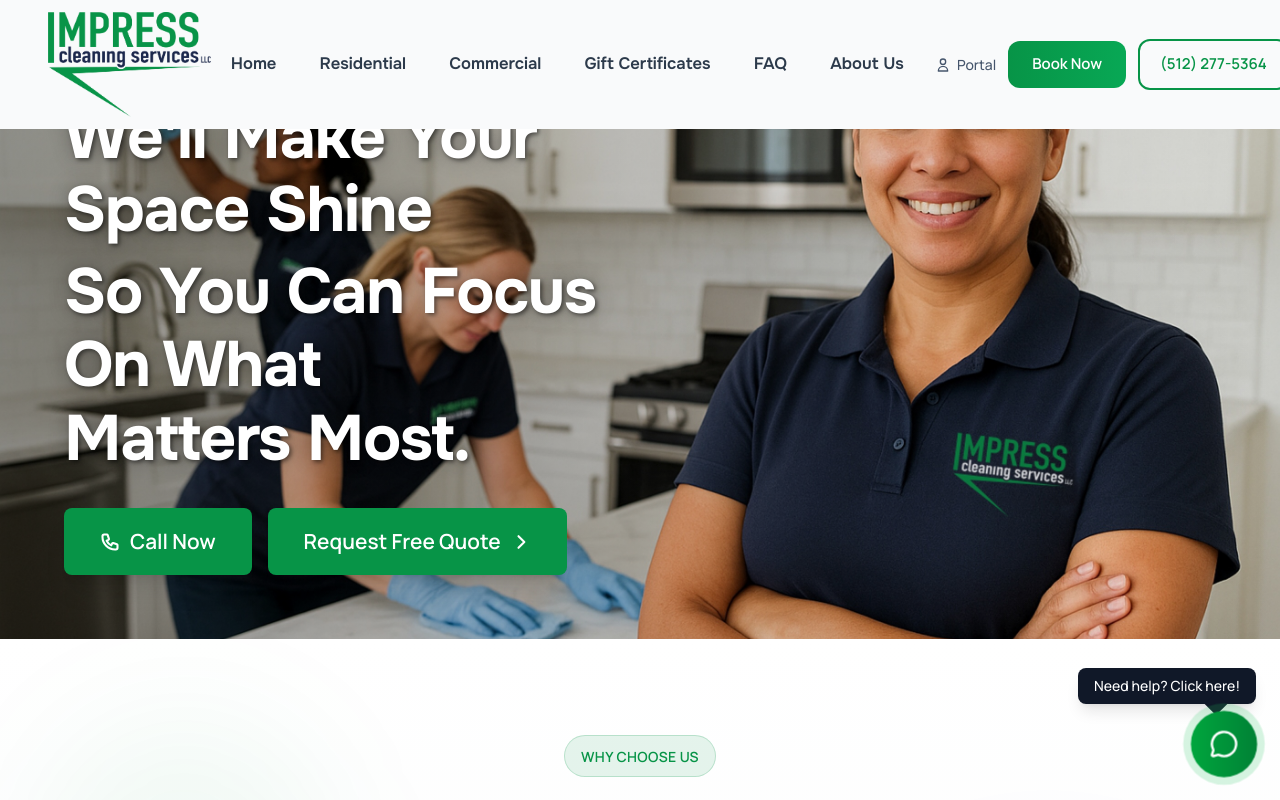
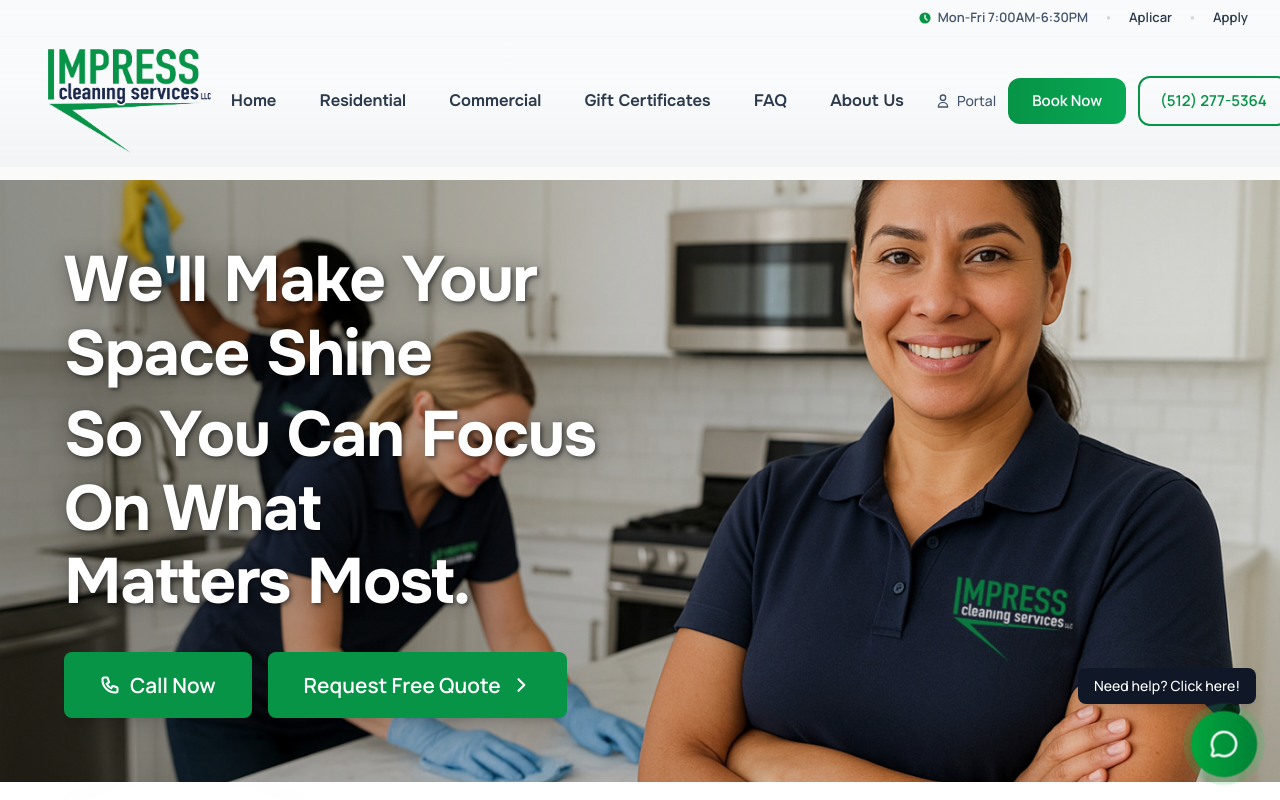
Before and after one commit to resp23f/impress-cleaning-site, a Next.js app: page / in a window 1280 px wide. Shown: the top 800 px of the page. Built offline with nearby package versions, Linux system fonts and the light colour scheme.

Commit message:
feat(Header): add top padding to main content for improved layout

```diff
--- a/src/app/(public)/layout.jsx
+++ b/src/app/(public)/layout.jsx
@@ -8,7 +8,7 @@ export default function PublicLayout({ children }) {
     <>
       <Header />
       <PageTransition>
-        <main className="min-h-screen flex-col">
+<main className="pt-[150px] md:pt-[180px] min-h-screen flex-col">
           {children}
         </main>
       </PageTransition>
--- a/src/components/Header.jsx
+++ b/src/components/Header.jsx
@@ -1,18 +1,14 @@
 "use client";
+
 import Link from "next/link";
 import Image from "next/image";
 import { usePathname } from "next/navigation";
 import { useState, useMemo, useEffect, useRef } from "react";
-const NAV = [
- { label: "Residential", href: "/#services" },
- { label: "Commercial", href: "/#services" },
- { label: "Why Hire Us", href: "/#about" },
- { label: "About Us", href: "/#about" },
- { label: "FAQ", href: "/#faq" },
-];
+
 export default function Header() {
  return <SiteHeader />;
 }
+
 function SiteHeader() {
  const [open, setOpen] = useState(false);
  const [isScrolled, setIsScrolled] = useState(false);
@@ -39,15 +35,13 @@ function SiteHeader() {
    let nextIsHidden = scrollState.current.isHidden;
 
    if (atTop) {
-        // At very top → show header, no glass
+    // At very top → show header, no hide
     nextIsHidden = false;
    } else {
-        // Below top → glass on, hide/show based on direction
+    // Below top → hide/show based on direction
     if (scrollingUp && y > 80) {
-          // scrolling UP away from top → hide
      nextIsHidden = true;
     } else if (scrollingDown) {
-          // scrolling DOWN → show
      nextIsHidden = false;
     }
    }
@@ -67,21 +61,41 @@ function SiteHeader() {
    }
   };
 
-    // init on load
-    handleScroll();
-
+  handleScroll(); // init
   window.addEventListener("scroll", handleScroll, { passive: true });
   return () => window.removeEventListener("scroll", handleScroll);
  }, []);
 
  return (
   <>
-  {/* = TOP BAR (Hours | Aplicar | Apply) - DESKTOP ONLY = */}
-  <div className="hidden md:block bg-gray-50 border-b border-gray-100">
+  {/* HEADER (top bar + main row) */}
+  <header
+  className={`
+          fixed top-0 left-0 right-0 z-50 w-full
+          transform transition-transform duration-300 ease-out
+          ${isHidden ? "-translate-y-full" : "translate-y-0"}
+          ${
+   isScrolled
+   ? "bg-white/25 backdrop-blur-[20px] border-b border-white/30 shadow-sm"
+   : "bg-gradient-to-b from-gray-50 via-gray-50/95 to-gray-100 border-b border-gray-100"
+  }
+          transition-[background,backdrop-filter] duration-300 ease-out
+        `}
+  >
+  {/* TOP BAR (now INSIDE header) */}
+  <div className="hidden md:block border-b border-gray-100/70">
   <div className="max-w-[1400px] mx-auto flex items-center justify-end gap-4 py-2 px-6 lg:px-8 font-manrope text-[13px] font-bold">
   <div className="flex items-center gap-1.5 text-slate-600">
-  <svg className="w-3.5 h-3.5 text-[#079447]" fill="currentColor" viewBox="0 0 20 20">
-  <path fillRule="evenodd" d="M10 18a8 8 0 100-16 8 8 0 000 16zm1-12a1 1 0 10-2 0v4a1 1 0 00.293.707l2.828 2.829a1 1 0 101.415-1.415L11 9.586V6z" clipRule="evenodd" />
+  <svg
+  className="w-3.5 h-3.5 text-[#079447]"
+  fill="currentColor"
+  viewBox="0 0 20 20"
+  >
+  <path
+  fillRule="evenodd"
+  d="M10 18a8 8 0 100-16 8 8 0 000 16zm1-12a1 1 0 10-2 0v4a1 1 0 00.293.707l2.828 2.829a1 1 0 101.415-1.415L11 9.586V6z"
+  clipRule="evenodd"
+  />
   </svg>
   <span>Mon-Fri 7:00AM-6:30PM</span>
   </div>
@@ -96,24 +110,12 @@ function SiteHeader() {
   </div>
   </div>
 
-  {/* ========== MAIN HEADER (Logo + Navigation) ========== */}
-<header
-  className={`
-    fixed top-0 left-0 right-0 z-50 w-full
-    transform transition-transform duration-300 ease-out
-    ${isHidden ? "-translate-y-full" : "translate-y-0"}
-    ${
-      isScrolled
-        ? "bg-white/25 backdrop-blur-[20px] border-b border-white/30 shadow-sm transition-[background,backdrop-filter] duration-300 ease-out"
-        : "bg-gray-50 transition-[background,backdrop-filter] duration-300 ease-out"
-    }
-  `}
+  {/* MAIN HEADER ROW */}
+  <div
+  className="w-full mx-auto relative px-4 lg:px-8"
+  style={{ maxWidth: "clamp(900px, 95vw, 1600px)" }}
   >
-
-  {/* CONTAINER WITH FLUID MAX-WIDTH */}
-  <div className="w-full mx-auto relative px-4 lg:px-8" style={{ maxWidth: 'clamp(900px, 95vw, 1600px)' }}>
   <div className="flex items-center justify-between gap-2 flex-nowrap py-2 md:py-3 2xl:py-4">
-
   {/* LOGO */}
   <Link
   href="/"
@@ -130,58 +132,97 @@ function SiteHeader() {
   />
   </Link>
 
-  {/* HAMBURGER MENU Icon (Mobile Only) */}
+  {/* MOBILE HAMBURGER */}
   <button
   type="button"
   aria-label="Toggle navigation"
   onClick={() => setOpen((prev) => !prev)}
-  className={`md:hidden inline-flex items-center justify-center w-10 h-10 hover:text-green transition-colors relative z-10 ${isScrolled ? 'text-navy' : 'text-navy'
-  }`}
+  className={`md:hidden inline-flex items-center justify-center w-10 h-10 hover:text-green transition-colors relative z-10 text-navy`}
   >
-  <svg xmlns="http://www.w3.org/2000/svg" className="w-6 h-6" fill="none" viewBox="0 0 24 24" stroke="currentColor" strokeWidth="2">
-  <path strokeLinecap="round" strokeLinejoin="round" d="M4 6h16M4 12h16M4 18h16" />
+  <svg
+  xmlns="http://www.w3.org/2000/svg"
+  className="w-6 h-6"
+  fill="none"
+  viewBox="0 0 24 24"
+  stroke="currentColor"
+  strokeWidth="2"
+  >
+  <path
+  strokeLinecap="round"
+  strokeLinejoin="round"
+  d="M4 6h16M4 12h16M4 18h16"
+  />
   </svg>
   </button>
-  {/* ========== NAVIGATION MENU WITH FLUID SIZING (Desktop Only) ========== */}
+
+  {/* DESKTOP NAV */}
   <nav
   className="hidden md:flex md:flex-1 md:items-center md:justify-center font-display font-medium text-navy whitespace-nowrap"
-  style={{ gap: 'clamp(8px, 1.5vw, 48px)', fontSize: 'clamp(12px, 1.3vw, 21px)' }}
+  style={{
+   gap: "clamp(8px, 1.5vw, 48px)",
+   fontSize: "clamp(12px, 1.3vw, 21px)",
+  }}
   aria-label="Primary"
   >
-  <Link href="/" className="relative hover:text-green transition-all duration-200 font-display px-3 py-1.5 rounded-full hover:bg-green-50/50">
+  <Link
+  href="/"
+  className="relative hover:text-green transition-all duration-200 font-display px-3 py-1.5 rounded-full hover:bg-green-50/50"
+  >
   Home
   </Link>
-  <Link href="/residential-section" className="relative hover:text-green transition-all duration-200 font-display px-3 py-1.5 rounded-full hover:bg-green-50/50">
+  <Link
+  href="/residential-section"
+  className="relative hover:text-green transition-all duration-200 font-display px-3 py-1.5 rounded-full hover:bg-green-50/50"
+  >
   Residential
   </Link>
-  <Link href="/commercial" className="relative hover:text-green transition-all duration-200 font-display px-3 py-1.5 rounded-full hover:bg-green-50/50">
+  <Link
+  href="/commercial"
+  className="relative hover:text-green transition-all duration-200 font-display px-3 py-1.5 rounded-full hover:bg-green-50/50"
+  >
   Commercial
   </Link>
-  <Link href="/gift-certificate" className="relative hover:text-green transition-all duration-200 font-display px-3 py-1.5 rounded-full hover:bg-green-50/50">
+  <Link
+  href="/gift-certificate"
+  className="relative hover:text-green transition-all duration-200 font-display px-3 py-1.5 rounded-full hover:bg-green-50/50"
+  >
   Gift Certificates
   </Link>
-  <Link href="/faq" className="relative hover:text-green transition-all duration-200 font-display px-3 py-1.5 rounded-full hover:bg-green-50/50">
+  <Link
+  href="/faq"
+  className="relative hover:text-green transition-all duration-200 font-display px-3 py-1.5 rounded-full hover:bg-green-50/50"
+  >
   FAQ
   </Link>
-  <Link href="/about-us" className="relative hover:text-green transition-all duration-200 font-display px-3 py-1.5 rounded-full hover:bg-green-50/50">
+  <Link
+  href="/about-us"
+  className="relative hover:text-green transition-all duration-200 font-display px-3 py-1.5 rounded-full hover:bg-green-50/50"
+  >
   About Us
   </Link>
 
-  {/* ========== ACTION BUTTONS - PREMIUM LAYOUT ========== */}
+  {/* ACTION BUTTONS */}
   <div className="flex items-center gap-3 ml-auto">
-
-  {/* Portal - Subtle text link */}
   <Link
   href="/auth/login"
   className="hidden lg:inline-flex items-center gap-1.5 text-slate-600 hover:text-[#079447] transition-colors font-manrope text-sm font-medium"
   >
-  <svg className="w-4 h-4" fill="none" stroke="currentColor" viewBox="0 0 24 24">
-  <path strokeLinecap="round" strokeLinejoin="round" strokeWidth={2} d="M16 7a4 4 0 11-8 0 4 4 0 018 0zM12 14a7 7 0 00-7 7h14a7 7 0 00-7-7z" />
+  <svg
+  className="w-4 h-4"
+  fill="none"
+  stroke="currentColor"
+  viewBox="0 0 24 24"
+  >
+  <path
+  strokeLinecap="round"
+  strokeLinejoin="round"
+  strokeWidth={2}
+  d="M16 7a4 4 0 11-8 0 4 4 0 018 0zM12 14a7 7 0 00-7 7h14a7 7 0 00-7-7z"
+  />
   </svg>
   Portal
   </Link>
 
-  {/* Book Now - Hero CTA */}
   <Link
   href="/booking"
   className="inline-flex items-center justify-center px-6 py-3 rounded-xl font-bold text-white text-[15px] bg-gradient-to-r from-[#079447] to-[#08A855] hover:shadow-lg hover:shadow-green-500/20 hover:scale-[1.05] transition-all duration-300 font-manrope whitespace-nowrap"
@@ -189,9 +230,8 @@ function SiteHeader() {
   Book Now
   </Link>
 
-  {/* Phone - Secondary CTA */}
-
-  <a href="tel:+15122775364"
+  <a
+  href="tel:+15122775364"
   className="hidden md:inline-flex items-center justify-center px-5 py-3 rounded-xl font-semibold text-[15px] border-2 border-[#079447] text-[#079447] hover:bg-[#079447] hover:text-white transition-all duration-300 font-manrope whitespace-nowrap"
   >
   (512) 277-5364
@@ -202,42 +242,64 @@ function SiteHeader() {
   </div>
   </header>
 
-  {/* ========== MOBILE MENU OVERLAY ========== */}
+  {/* MOBILE MENU OVERLAY */}
   {open && (
    <div
    className="fixed inset-0 bg-black/50 z-40 md:hidden"
    onClick={() => setOpen(false)}
    />
   )}
-  {/* ========== SLIDE-IN DRAWER MENU (Mobile) ========== */}
-  <div className={`fixed top-0 left-0 h-screen w-[75vw] max-w-[320px] z-50 bg-[#001F3F] text-white transform transition-transform duration-300 ease-in-out md:hidden ${open ? 'translate-x-0' : '-translate-x-full'} shadow-2xl overflow-y-auto`}>
+
+  {/* MOBILE DRAWER */}
+  <div
+  className={`fixed top-0 left-0 h-screen w-[75vw] max-w-[320px] z-50 bg-[#001F3F] text-white transform transition-transform duration-300 ease-in-out md:hidden ${
+   open ? "translate-x-0" : "-translate-x-full"
+  } shadow-2xl overflow-y-auto`}
+  >
   <div className="sticky top-0 bg-[#001F3F] p-6 border-b border-white/10">
   <button
   onClick={() => setOpen(false)}
   className="absolute top-6 right-6 text-white hover:text-green-400 transition"
   aria-label="Close menu"
   >
-  <svg className="w-7 h-7" fill="none" viewBox="0 0 24 24" stroke="currentColor" strokeWidth="2.5">
-  <path strokeLinecap="round" strokeLinejoin="round" d="M6 18L18 6M6 6l12 12" />
+  <svg
+  className="w-7 h-7"
+  fill="none"
+  viewBox="0 0 24 24"
+  stroke="currentColor"
+  strokeWidth="2.5"
+  >
+  <path
+  strokeLinecap="round"
+  strokeLinejoin="round"
+  d="M6 18L18 6M6 6l12 12"
+  />
   </svg>
   </button>
-  {/* Optional: Add logo in mobile menu */}
   <div className="mt-2">
   <span className="text-lg font-bold font-display">Menu</span>
   </div>
   </div>
 
-  {/* ADD THIS ENTIRE BLOCK HERE ↓ */}
   <div className="px-6 pt-6">
-  {/* Customer Portal - Featured */}
   <Link
   href="/auth/login"
   className="block text-center rounded-lg bg-gradient-to-r from-[#079447] to-[#08A855] hover:from-[#08A855] hover:to-[#079447] px-6 py-4 text-white font-bold text-lg transition-all duration-300 shadow-lg"
   onClick={() => setOpen(false)}
   >
   <div className="flex items-center justify-center gap-2">
-  <svg className="w-5 h-5" fill="none" stroke="currentColor" viewBox="0 0 24 24">
-  <path strokeLinecap="round" strokeLinejoin="round" strokeWidth={2} d="M16 7a4 4 0 11-8 0 4 4 0 018 0zM12 14a7 7 0 00-7 7h14a7 7 0 00-7-7z" />
+  <svg
+  className="w-5 h-5"
+  fill="none"
+  stroke="currentColor"
+  viewBox="0 0 24 24"
+  >
+  <path
+  strokeLinecap="round"
+  strokeLinejoin="round"
+  strokeWidth={2}
+  d="M16 7a4 4 0 11-8 0 4 4 0 018 0zM12 14a7 7 0 00-7 7h14a7 7 0 00-7-7z"
+  />
   </svg>
   Customer Portal
   </div>
@@ -246,31 +308,31 @@ function SiteHeader() {
   </div>
 
   <nav className="p-6 space-y-6 font-display text-xl">
-  <Link href="/" className="block hover:text-green-400 transition font-display" onClick={() => setOpen(false)}>
+  <Link href="/" className="block hover:text-green-400" onClick={() => setOpen(false)}>
   Home
   </Link>
-  <Link href="/residential-section" className="block hover:text-green-400 transition font-display" onClick={() => setOpen(false)}>
+  <Link href="/residential-section" className="block hover:text-green-400" onClick={() => setOpen(false)}>
   Residential
   </Link>
-  <Link href="/commercial" className="block hover:text-green-400 transition font-display" onClick={() => setOpen(false)}>
+  <Link href="/commercial" className="block hover:text-green-400" onClick={() => setOpen(false)}>
   Commercial
   </Link>
-  <Link href="/about-us" className="block hover:text-green-400 transition font-display" onClick={() => setOpen(false)}>
+  <Link href="/about-us" className="block hover:text-green-400" onClick={() => setOpen(false)}>
   About Us
   </Link>
-  <Link href="/gift-certificate" className="block hover:text-green-400 transition font-display" onClick={() => setOpen(false)}>
+  <Link href="/gift-certificate" className="block hover:text-green-400" onClick={() => setOpen(false)}>
   Gift Certificates
   </Link>
-  <Link href="/faq" className="block hover:text-green-400 transition font-display" onClick={() => setOpen(false)}>
+  <Link href="/faq" className="block hover:text-green-400" onClick={() => setOpen(false)}>
   FAQ
   </Link>
-  <Link href="/apply" className="block hover:text-green-400 transition font-display" onClick={() => setOpen(false)}>
+  <Link href="/apply" className="block hover:text-green-400" onClick={() => setOpen(false)}>
   Apply
   </Link>
-  <Link href="/aplicar" className="block hover:text-green-400 transition font-display" onClick={() => setOpen(false)}>
+  <Link href="/aplicar" className="block hover:text-green-400" onClick={() => setOpen(false)}>
   Aplicar
   </Link>
-  {/* Mobile Action Buttons */}
+
   <div className="pt-6 border-t border-white/10 space-y-3">
   <Link
   href="/booking"
```
Lines whose indentation alone changed are shown as unchanged.
